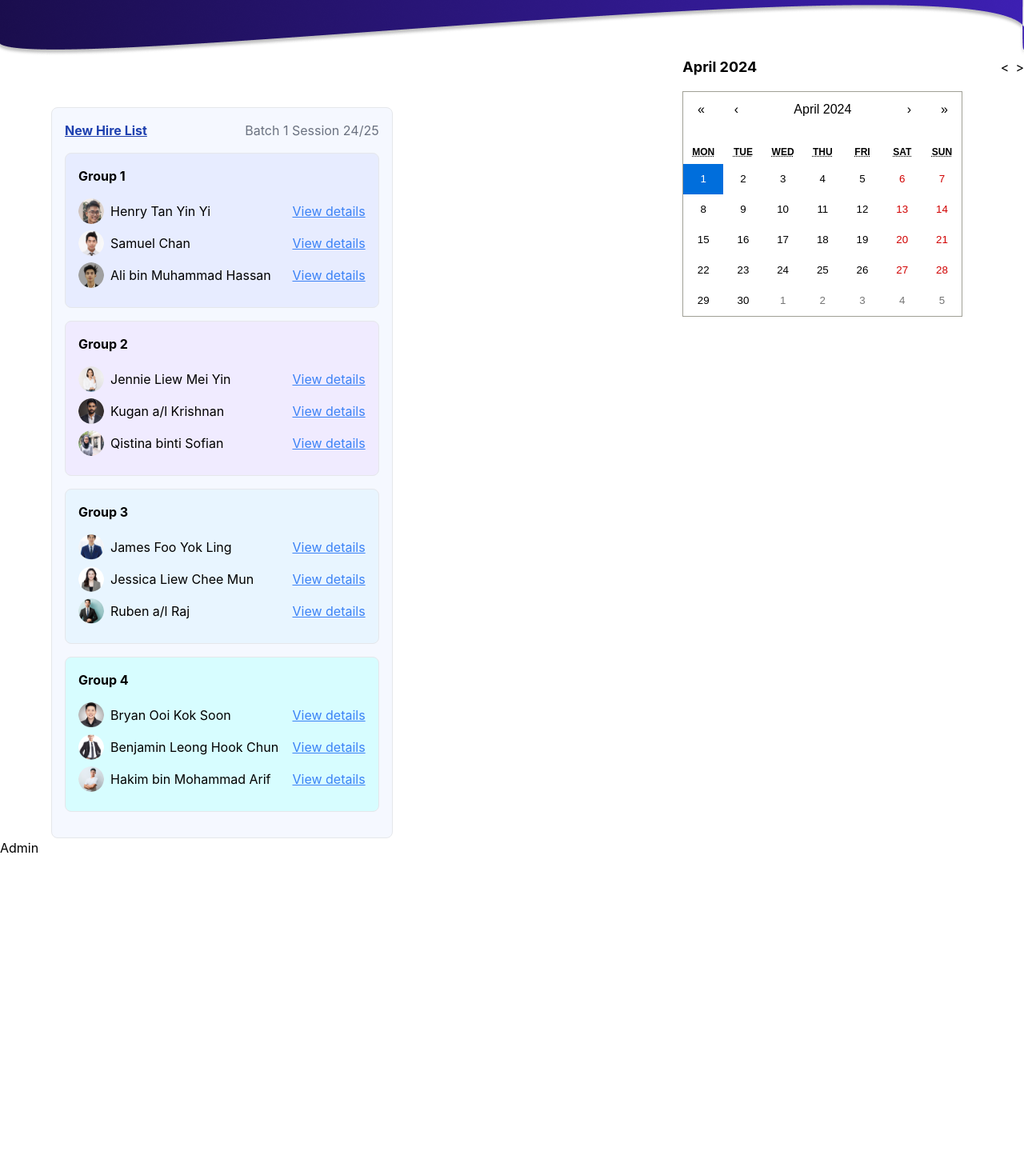
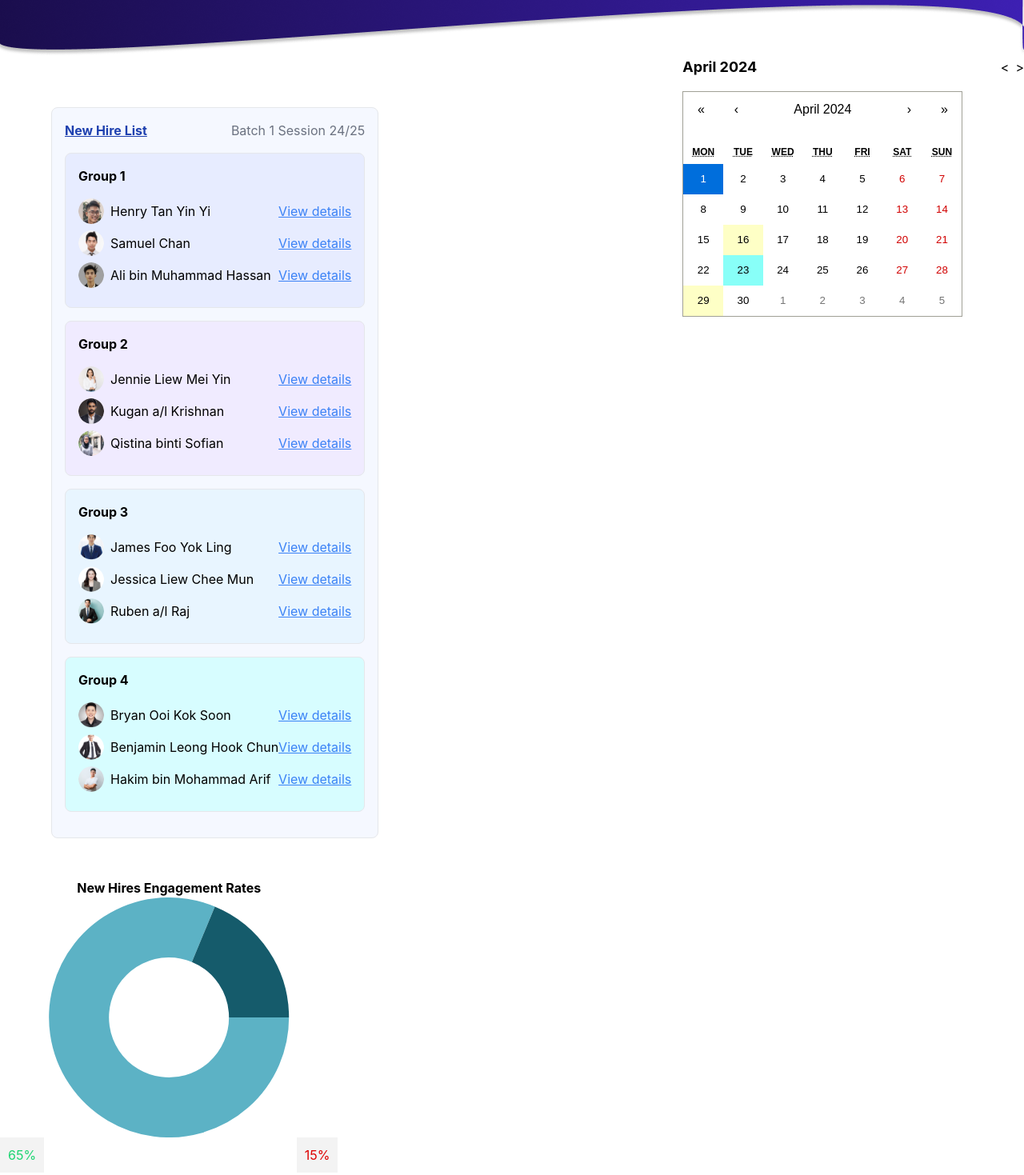
Before and after one commit to PoisonDarterz/teletubbies, a React (Create React App) app: page /admin in a window 1280 px wide. Shown: the part 260-1729 px from the top of the page at 80% size. Before the commit the page ends 1332 px from the top, so only its background shows below. Built offline with nearby package versions, Linux system fonts and the light colour scheme.

Commit message:
abit admin

```diff
--- a/package.json
+++ b/package.json
@@ -10,6 +10,7 @@
     "react": "^18.2.0",
     "react-calendar": "^4.8.0",
     "react-dom": "^18.2.0",
+    "react-minimal-pie-chart": "^8.4.0",
     "react-router-dom": "^6.22.3",
     "react-scripts": "^5.0.1",
     "route": "^0.2.5",
--- a/src/pages/module5/NewHireList.css
+++ b/src/pages/module5/NewHireList.css
@@ -1,7 +1,7 @@
-.bg-yellow-100 {
-    background-color: #FEFFC6;
-  }
+.bg-yellow-custom {
+  background-color: #FEFFC6;
+}
 
-  .bg-blue-100 {
-    background-color: #88FFF8;
-  }
+.bg-blue-custom {
+  background-color: #88FFF8;
+}
--- a/src/pages/module5/admin.jsx
+++ b/src/pages/module5/admin.jsx
@@ -2,7 +2,8 @@ import React from 'react';
 import Header from './Header';
 import TopNav from './TopNav';
 import NewHireList from './newhirelist';
-import { MyCalendar } from './newhirelist';
+import MyCalendar from './calendar';
+import PyChart from './pychart';
 
 function Admin() {
   return (
@@ -13,9 +14,10 @@ function Admin() {
         <NewHireList />
         <div className="flex-grow" />
         <div className="w-1/2">
-          <MyCalendar/>
+          <MyCalendar />
         </div>
       </div>
+      <PyChart />
       <h1>Admin</h1>
     </div>
   );
--- /dev/null
+++ b/src/pages/module5/calendar.jsx
@@ -0,0 +1,31 @@
+import React from 'react';
+import Calendar from 'react-calendar';
+import 'react-calendar/dist/Calendar.css';
+import './NewHireList.css';
+
+function MyCalendar() {
+    return (
+      <div className="w-2/3 ml-auto">
+        <div className="flex justify-between items-center mb-4">
+          <h2 className="text-lg font-bold">April 2024</h2>
+          <div>
+            <button className="mr-2">&lt;</button>
+            <button>&gt;</button>
+          </div>
+        </div>
+        <Calendar
+          value={new Date(2024, 3)}
+          tileClassName={({ date, view }) => {
+            if (view === 'month' && (date.getDate() === 16 || date.getDate() === 29)) {
+              return 'bg-yellow-custom'; // Use custom class for dates 16 and 29
+            }
+            if (view === 'month' && date.getDate() === 23) {
+              return 'bg-blue-custom'; // Use custom class for date 23
+            }
+          }}
+        />
+      </div>
+    );
+  }
+
+  export default MyCalendar;
--- a/src/pages/module5/newhirelist.jsx
+++ b/src/pages/module5/newhirelist.jsx
@@ -1,8 +1,4 @@
 import React from 'react';
-import './NewHireList.css';
-import Calendar from 'react-calendar';
-import 'react-calendar/dist/Calendar.css';
-
 
 const groups = [
   {
@@ -17,7 +13,7 @@ const groups = [
   {
     id: 2,
     hires: [
-          { id: 4 , name: 'Jennie Liew Mei Yin', profilePic: 'Ellipse 54.png' },
+      { id: 4, name: 'Jennie Liew Mei Yin', profilePic: 'Ellipse 54.png' },
       { id: 5, name: 'Kugan a/l Krishnan', profilePic: 'Ellipse 55.png' },
       { id: 6, name: 'Qistina binti Sofian  ', profilePic: 'Ellipse 56.png' },
     ],
@@ -45,13 +41,14 @@ const groups = [
 
 function NewHireList() {
   return (
-      <div className="w-1/3 p-4 rounded-lg border ml-16 mt-16" style={{backgroundColor: '#F5F8FF'}}>
+    <div className="flex">
+      <div className="w-full p-4 rounded-lg border ml-16 mt-16" style={{ backgroundColor: '#F5F8FF' }}>
         <div className="flex justify-between items-center mb-4">
           <h2 className="text-blue-800 font-bold underline">New Hire List</h2>
           <p className="text-gray-500">Batch 1 Session 24/25</p>
         </div>
         {groups.map(group => (
-          <div key={group.id} className="mb-4 p-4 rounded-lg border" style={{backgroundColor: group.id === 1 ? '#E7ECFF' : group.id === 2 ? '#F0EBFF' : group.id === 3 ? '#E8F5FF' : '#D7FDFF'}}>
+          <div key={group.id} className="mb-4 p-4 rounded-lg border" style={{ backgroundColor: group.id === 1 ? '#E7ECFF' : group.id === 2 ? '#F0EBFF' : group.id === 3 ? '#E8F5FF' : '#D7FDFF' }}>
             <h3 className="mb-2 font-bold">Group {group.id}</h3>
             <div className="flex justify-between items-center mb-2 font-bold">
             </div>
@@ -67,36 +64,8 @@ const groups = [
           </div>
         ))}
       </div>
-    );
-  }
-
-  function MyCalendar() {
-    return (
-      <div className="w-2/3 ml-auto">
-        <div className="flex justify-between items-center mb-4">
-          <h2 className="text-lg font-bold">April 2024</h2>
-          <div>
-            <button className="mr-2">&lt;</button>
-            <button>&gt;</button>
-          </div>
-        </div>
-        <Calendar
-          value={new Date(2024, 3)}
-          tileClassName={({ date, view }) => {
-            if (view === 'month' && date.getDate() === 16) {
-              return 'bg-yellow-100'; // Replace 'bg-yellow-100' with your custom class for date 16
-            }
-            if (view === 'month' && date.getDate() === 23) {
-              return 'bg-blue-100'; // Replace 'bg-blue-100' with your custom class for date 23
-            }
-            if (view === 'month' && date.getDate() === 29) {
-              return 'bg-yellow-100'; // Replace 'bg-yellow-100' with your custom class for date 29
-            }
-          }}
-        />
     </div>
   );
 }
 
 export default NewHireList;
-export { MyCalendar };
--- /dev/null
+++ b/src/pages/module5/pychart.jsx
@@ -0,0 +1,24 @@
+import React from 'react';
+import { PieChart } from 'react-minimal-pie-chart';
+
+function PyChart() {
+  return (
+    <div style={{ width: '33%', marginTop: '50px' }}>
+      <h2 style={{ textAlign: 'center', fontWeight: 'bold' }}>New Hires Engagement Rates</h2>
+      <PieChart
+        data={[
+          { title: 'Positive Feedback', value: 65, color: '#5CB2C5' },
+          { title: 'Negative Feedback', value: 15, color: '#155B6B' },
+        ]}
+        style={{ height: '300px' }}
+        lineWidth={50} // Set the line width to control the thickness of the ring
+      />
+      <div style={{ display: 'flex', justifyContent: 'space-between' }}>
+        <div style={{ backgroundColor: '#F3F3F3', padding: '10px', color: '#1CD571' }}>65%</div>
+        <div style={{ backgroundColor: '#F3F3F3', padding: '10px', color: '#DD0101' }}>15%</div>
+      </div>
+    </div>
+  );
+}
+
+export default PyChart;
```
Also changed, not shown: 1 other file (tests, documents, lock files or other folders). Lines whose indentation alone changed are shown as unchanged.
